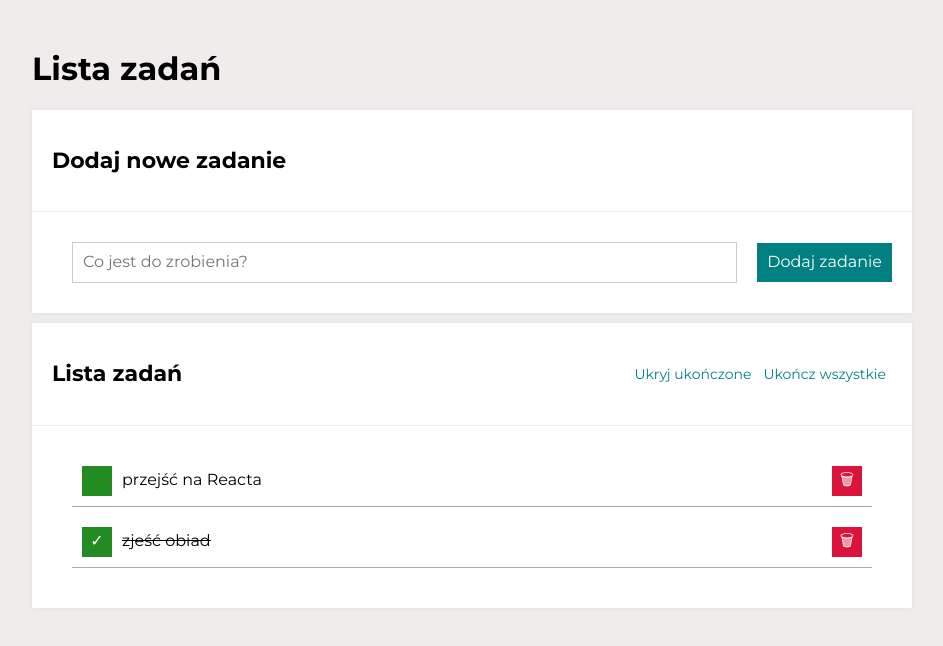
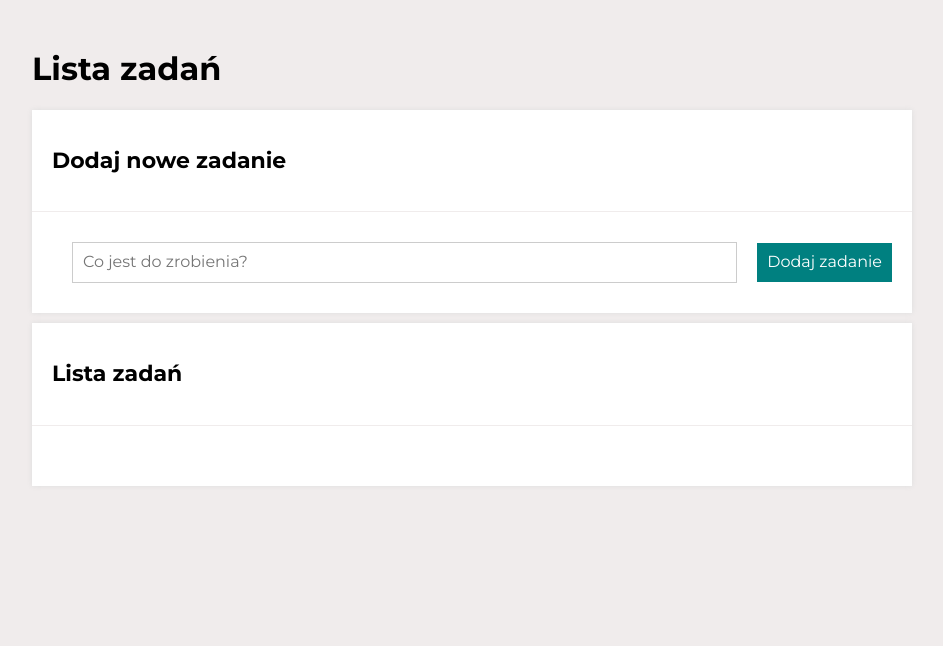
Before and after one commit to JustynaPawlik/todos-list-react, a React (Create React App) app: page / in a window 1280 px wide. Shown: the top 646 px of the page, without its empty margins (168-1111 px from the left). Built offline with nearby package versions, Linux system fonts and the light colour scheme.

Commit message:
swtched toDoList-react to redux

```diff
--- a/package.json
+++ b/package.json
@@ -4,12 +4,14 @@
   "private": true,
   "homepage": "https://justynapawlik.github.io/todos-list-react/",
   "dependencies": {
+    "@reduxjs/toolkit": "^1.6.0",
     "@testing-library/jest-dom": "^5.13.0",
     "@testing-library/react": "^11.2.7",
     "@testing-library/user-event": "^12.8.3",
     "gh-pages": "^3.2.3",
     "react": "^17.0.2",
     "react-dom": "^17.0.2",
+    "react-redux": "^7.2.4",
     "react-scripts": "4.0.3",
     "styled-components": "^5.3.0",
     "web-vitals": "^1.1.2"
--- a/src/features/tasks/Buttons/index.js
+++ b/src/features/tasks/Buttons/index.js
@@ -1,10 +1,16 @@
+import { useSelector, useDispatch } from "react-redux";
+import { selectTasks, toggleHideDone } from "../tasksSlice";
 import { ButtonsList, Button } from "./styled";
 
-export const Buttons = ({ tasks, hideDone, toggleHideDone, setAllDone }) => (
+export const Buttons = ({ setAllDone }) => {
+    const { tasks, hideDone } = useSelector(selectTasks);
+    const dispatch = useDispatch();
+
+    return (
     <ButtonsList>
         {tasks.length > 0 && (
             <>
-                <Button onClick={toggleHideDone} >
+                <Button onClick={() => dispatch(toggleHideDone())}>
                     {hideDone ? "Pokaż" : "Ukryj"} ukończone
                 </Button>
                 <Button
@@ -16,6 +22,9 @@
             </>
         )}
     </ButtonsList>
-);
+)
+};
+
+
 
 export default Buttons;
--- a/src/features/tasks/Form/index.js
+++ b/src/features/tasks/Form/index.js
@@ -1,10 +1,14 @@
 import { useState, useRef } from "react";
+import { useDispatch } from "react-redux";
 import { FormElement, FormButton, FormInput } from "./styled";
+import { addTask } from "../tasksSlice";
+import { nanoid } from "@reduxjs/toolkit";
 
-const Form = ({ addNewTask }) => {
+const Form = () => {
     const [newTaskContent, setNewTaskContent] = useState("");
+    const inputRef = useRef(null);
 
-    const inputRef = useRef(null);
+    const dispatch = useDispatch();
 
     const onFormSubmit = (event) => {
         event.preventDefault();
@@ -13,7 +17,13 @@
         if (!trimmedNewTaskContent) {
             return;
         }
-        addNewTask(trimmedNewTaskContent);
+
+        dispatch(addTask({
+            content: trimmedNewTaskContent,
+            done:false,
+            id: nanoid(),
+        }));
+
         setNewTaskContent("");
         inputRef.current.focus();
     };
--- a/src/features/tasks/TaskList/index.js
+++ b/src/features/tasks/TaskList/index.js
@@ -1,6 +1,11 @@
+import { useSelector, useDispatch } from "react-redux";
 import { List, Item, Content, Button } from "./styled";
+import { selectTasks, toggleTaskDone } from "../tasksSlice";
 
-const TaskList = ({ tasks, hideDone, removeTask, toggleTaskDone }) => (
+const TaskList = ({ removeTask }) => {
+    const { tasks, hideDone } = useSelector(selectTasks);
+    const dispatch = useDispatch();
+    return (
         <List>
             {tasks.map(task => (
                 <Item
@@ -9,7 +14,7 @@
                 >
                     <Button
                         toggleDone
-                    onClick={() => toggleTaskDone(task.id)}
+                        onClick={() => dispatch(toggleTaskDone(task.id))}
                     >
                         {task.done ? "✓" : ""}
                     </Button>
@@ -25,6 +30,7 @@
                 </Item>
             ))}
         </List>
-);
+    )
+};
 
 export default TaskList;
--- a/src/features/tasks/Tasks.js
+++ b/src/features/tasks/Tasks.js
@@ -1,5 +1,3 @@
-import { useState } from "react";
-import { useTasks } from "../../useTasks";
 import styled, { ThemeProvider } from "styled-components";
 import { theme } from "../../theme";
 import Form from "./Form";
@@ -11,20 +9,6 @@
 import { GlobalStyle } from "../../GlobalStyle";
 
 function Tasks() {
-  const [hideDone, setHideDone] = useState(false);
-
-  const toggleHideDone = () => {
-    setHideDone(hideDone => !hideDone);
-  };
-
-  const {
-    tasks,
-    removeTask,
-    toggleTaskDone,
-    setAllDone,
-    addNewTask
-  } = useTasks();
-
   return (
     <ThemeProvider theme={theme}>
     <Container>
@@ -32,26 +16,12 @@
       <Header title="Lista zadań" />
       <Section
         title="Dodaj nowe zadanie"
-        body={<Form addNewTask={addNewTask} />}
+        body={<Form />}
       />
       <Section
         title="Lista zadań"
-        body={
-          <TaskList
-            tasks={tasks}
-            hideDone={hideDone}
-            removeTask={removeTask}
-            toggleTaskDone={toggleTaskDone}
-          />
-        }
-        extraHeaderConntent={
-          <Buttons
-            tasks={tasks}
-            hideDone={hideDone}
-            toggleHideDone={toggleHideDone}
-            setAllDone={setAllDone}
-          />
-        }
+        body={<TaskList/>}
+        extraHeaderConntent={<Buttons />}
       />
     </Container>
     </ThemeProvider>
--- /dev/null
+++ b/src/features/tasks/tasksSlice.js
@@ -0,0 +1,24 @@
+import { createSlice } from '@reduxjs/toolkit';
+
+const tasksSlice = createSlice({
+    name: 'tasks',
+    initialState: {
+        tasks: [],
+        hideDone: false,
+    },
+    reducers: {
+        addTask: ({ tasks }, { payload }) => {
+            tasks.push(payload);
+        },
+        toggleHideDone: state => {
+            state.hideDone = !state.hideDone;
+        },
+        toggleTaskDone: ({tasks}, {payload}) => {
+            const index = tasks.findIndex(({id}) => id === payload);
+            tasks[index].done = !tasks[index].done;
+        },
+    },
+});
+export const { addTask, toggleHideDone, toggleTaskDone } = tasksSlice.actions;
+export const selectTasks = state => state.tasks;
+export default tasksSlice.reducer;
--- a/src/index.js
+++ b/src/index.js
@@ -1,11 +1,15 @@
 import React from 'react';
 import ReactDOM from 'react-dom';
+import { Provider } from "react-redux";
 import App from './App';
 import reportWebVitals from './reportWebVitals';
+import store from "./store";
 
 ReactDOM.render(
   <React.StrictMode>
+    <Provider store={store}>
     <App />
+    </Provider>
   </React.StrictMode>,
   document.getElementById('root')
 );
--- /dev/null
+++ b/src/store.js
@@ -0,0 +1,8 @@
+import { configureStore } from '@reduxjs/toolkit';
+import tasksReducer from './features/tasks/tasksSlice';
+
+export default configureStore({
+    reducer: {
+        tasks: tasksReducer,
+    },
+});
```
Also changed, not shown: 1 other file (tests, documents, lock files or other folders). Lines whose indentation alone changed are shown as unchanged.
